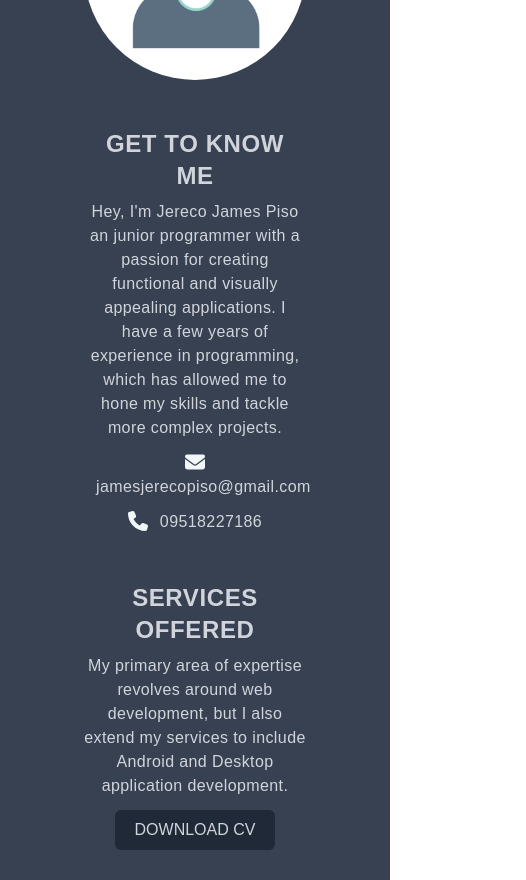
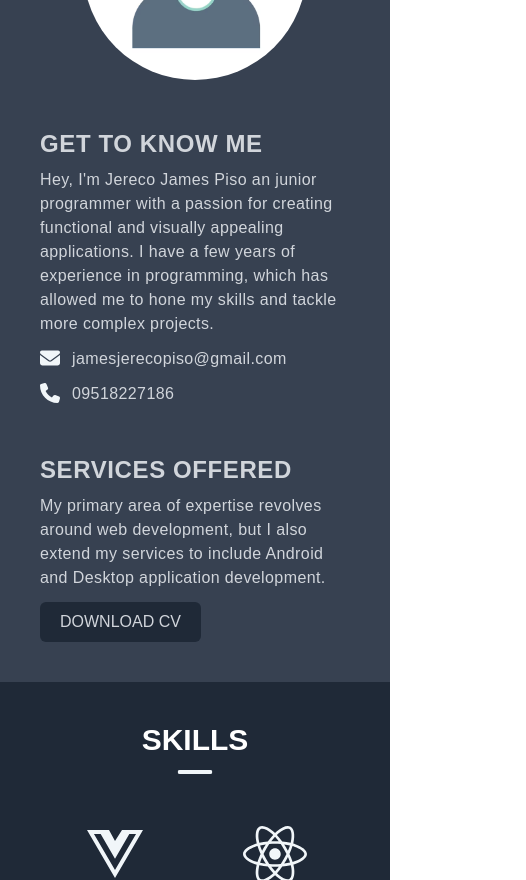
Before and after one commit to JerecoPiso/jerecojamespiso, a React (Create React App) app: page / in a window 390 px wide. Shown: the part 1120-2000 px from the top of the page, 526 px wide, since content can reach past the window. Built offline with nearby package versions, Linux system fonts and the light colour scheme.

Commit message:
adjust the padding for responsiveness

```diff
--- a/src/components/Aboutme.js
+++ b/src/components/Aboutme.js
@@ -3,10 +3,10 @@ import { FontAwesomeIcon } from '@fortawesome/react-fontawesome';
 import { Slide, Bounce } from "react-awesome-reveal";
 export default function Aboutme() {
     return (
-        <div className='bg-gray-700 pt-10 pb-16 pl-16 pr-16' id='aboutme'>
+        <div className='bg-gray-700 xl:p-16 lg:p-16 md:p-14 p-10' id='aboutme'>
             <p className='text-white text-center text-3xl font-semibold relative content-title pb-4'>ABOUT ME</p>
-            <div className='grid xl:grid-cols-3 lg:grid-cols-3 md:grid-cols-2 grid-cols-1 gap-12 xl:px-10 lg:px-10 md:px-10 px-5 mt-10'>
-                <div className='col-span-1 xl:text-left lg:text-left md:text-left text-center'>
+            <div className='grid xl:grid-cols-3 lg:grid-cols-3 md:grid-cols-2 grid-cols-1 gap-12 mt-10'>
+                <div className='col-span-1 xl:text-left lg:text-left md:text-left'>
                     <Slide triggerOnce={true} direction={'left'}>
                         <p className='text-2xl font-semibold text-gray-300 tracking-wide'>GET TO KNOW ME</p>
                         <p className='text-md mt-2 text-gray-300 tracking-wide'>Hey, I'm Jereco James Piso an junior programmer with a passion for creating functional and visually appealing applications. I have a few years of experience in programming, which has allowed me to hone my skills and tackle more complex projects.</p>
@@ -19,7 +19,7 @@ export default function Aboutme() {
                         <img src={require("../assets/profile.png")} className='rounded-full h-56 w-56' alt='Avatar'></img>
                     </Bounce>
                 </div>
-                <div className='col-span-1 xl:text-left lg:text-left md:text-left text-center'>
+                <div className='col-span-1 xl:text-left lg:text-left md:text-left'>
                     <Slide triggerOnce={true} direction={'right'}>
                         <p className='text-2xl font-semibold text-gray-300 tracking-wide'>SERVICES OFFERED</p>
                         <p className='text-md text-gray-300 tracking-wide mt-2'>My primary area of expertise revolves around web development, but I also extend my services to include Android and Desktop application development.</p>
--- a/src/components/Home.js
+++ b/src/components/Home.js
@@ -9,7 +9,6 @@ export default function Home() {
         setIsHidden(prevIsHidden => !prevIsHidden);
     };
     const [scrolled, setScrolled] = useState(false);
-
     useEffect(() => {
         const handleScroll = () => {
             if (window.scrollY >= 50) {
@@ -18,9 +17,7 @@ export default function Home() {
                 setScrolled(false);
             }
         };
-
         window.addEventListener('scroll', handleScroll);
-
         return () => {
             window.removeEventListener('scroll', handleScroll);
         };
--- a/src/components/Portfolios.js
+++ b/src/components/Portfolios.js
@@ -1,9 +1,9 @@
 import { Fade } from "react-awesome-reveal";
 export default function Portfolios() {
     return (
-        <div className='bg-gray-800 p-10' id="portfolio">
+        <div className='bg-gray-800 xl:p-16 lg:p-16 md:p-14 p-10' id="portfolio">
             <p className='text-white text-center text-3xl font-semibold relative content-title pb-4'>PORTFOLIO</p>
-            <div className='grid grid-cols-1 xl:grid-cols-3 lg:grid-cols-3 md:grid-cols-2 gap-10 xl:px-10 lg:px-10 md:px-10 px-5 py-12'>
+            <div className='grid grid-cols-1 xl:grid-cols-3 lg:grid-cols-3 md:grid-cols-2 gap-10 py-10'>
                 <div className='col-span-1'>
                     <Fade delay={300} triggerOnce={true}>
                         <div className='relative h-[25rem]'>
```
